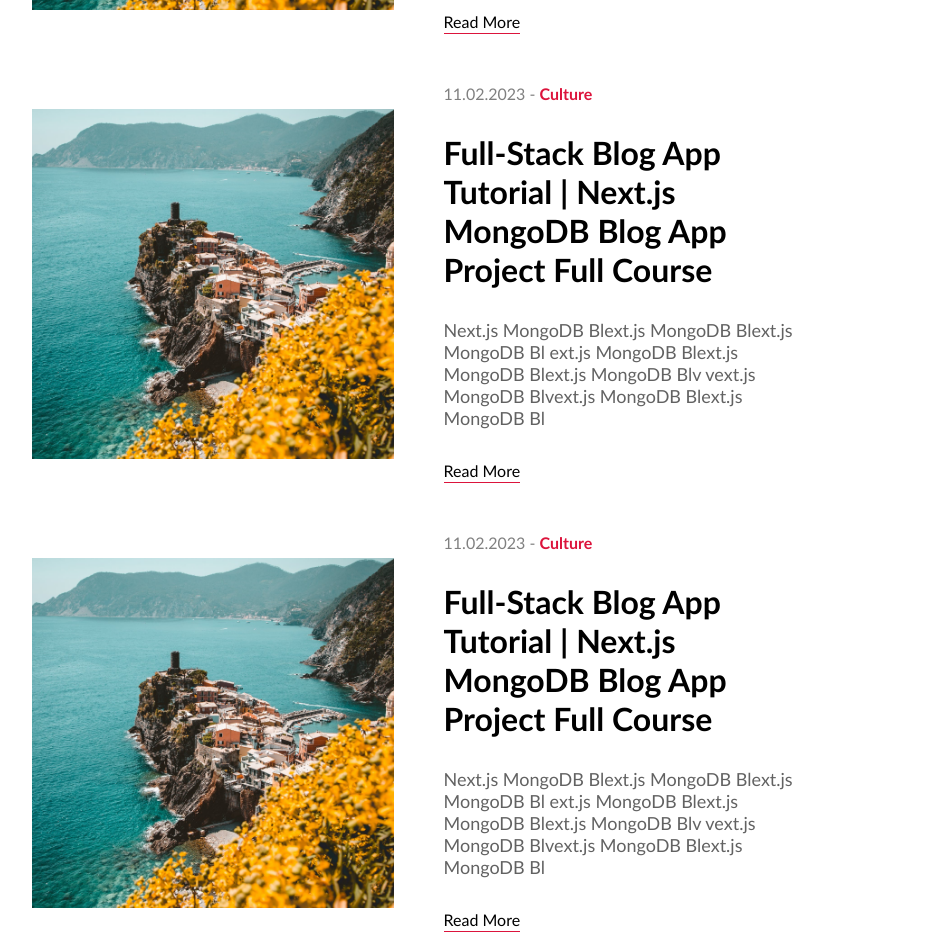
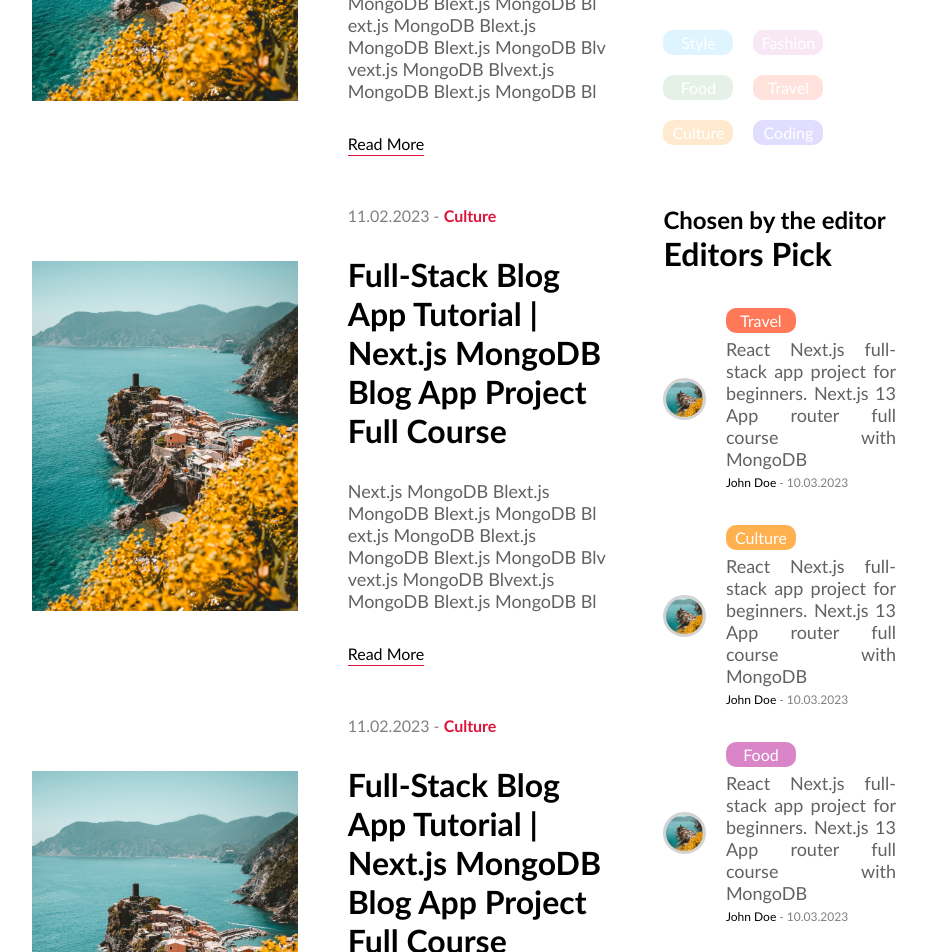
Before and after one commit to alifzwan/NextJS-blog-app, a Next.js app: page / in a window 1280 px wide. Shown: the part 2220-3172 px from the top of the page, without its empty margins (176-1103 px from the left). Built offline with nearby package versions, Linux system fonts and the light colour scheme.

Commit message:
Added Menu section which consists of MenuPosts.jsx and MenuCategories.jsx

```diff
--- a/src/components/menu/Menu.jsx
+++ b/src/components/menu/Menu.jsx
@@ -1,9 +1,21 @@
 import React from 'react'
 import styles from "./menu.module.scss"
+import MenuPosts from '../menuPosts/MenuPosts'
+import MenuCategories from '../menuCategories/MenuCategories'
 
 const Menu = () => {
   return (
-    <div className={styles.container}>Menu</div>
+    <div className={styles.container}>
+        <h2 className={styles.subtitle}>{"What's hot"}</h2>
+        <h1 className={styles.title}>Most Popular</h1>
+        <MenuPosts withImage={false}/>
+        <h2 className={styles.subtitle}>Discover By Topic</h2>
+        <h1 className={styles.title}>Categories</h1>
+        <MenuCategories />
+        <h2 className={styles.subtitle}>Chosen by the editor</h2>
+        <h1 className={styles.title}>Editors Pick</h1>
+        <MenuPosts withImage={true}/>
+    </div>
   )
 }
 
--- a/src/components/menu/menu.module.scss
+++ b/src/components/menu/menu.module.scss
@@ -0,0 +1,21 @@
+.container {
+    flex: 2;
+    margin-top: 60px;
+    .items{
+        display: flex;
+        flex-direction: column;
+        gap: 35px;
+        margin: 35px 0 65px 0;
+
+
+        .subtitle {
+            color:grey;
+            font-size: 16px;
+            font-weight: 400;
+        }
+        .title {
+            font-size: 20px;
+        }
+
+    }
+}
--- /dev/null
+++ b/src/components/menuCategories/MenuCategories.jsx
@@ -0,0 +1,18 @@
+import React from 'react'
+import styles from "./menuCategories.module.scss"
+import Link from 'next/link'
+
+const MenuCategories = () => {
+  return (
+    <div className={styles.categoryList}>
+      <Link href="/blog?cat=style" className={`${styles.categoryItem} ${styles.style}`  }>Style</Link>
+      <Link href="/blog?cat=fashion" className={`${styles.categoryItem} ${styles.fashion}`}>Fashion</Link>
+      <Link href="/blog?cat=food" className={`${styles.categoryItem} ${styles.food}`   }>Food</Link>
+      <Link href="/blog?cat=travel" className={`${styles.categoryItem} ${styles.travel}` }>Travel</Link>
+      <Link href="/blog?cat=culture" className={`${styles.categoryItem} ${styles.culture}`}>Culture</Link>
+      <Link href="/blog?cat=coding" className={`${styles.categoryItem} ${styles.coding}` }>Coding</Link>
+   </div>
+  )
+}
+
+export default MenuCategories
--- /dev/null
+++ b/src/components/menuCategories/menuCategories.module.scss
@@ -0,0 +1,35 @@
+.categoryList {
+    margin: 35px 0 60px 0;
+    display: flex;
+    flex-wrap: wrap;
+    gap:20px;
+
+
+    .categoryItem {
+        padding: 3px 8px;
+        border-radius: 10px;
+        font: 12px;
+        color: white;
+        text-align: center;
+        width: 70px;
+    }
+
+    .categoryItem.style {
+        background-color: #57c4ff31;
+    }
+    .categoryItem.fashion {
+        background-color: #da85c731;
+    }
+    .categoryItem.food {
+        background-color: #7fb88133;
+    }
+    .categoryItem.travel {
+        background-color: #ff795736;
+    }
+    .categoryItem.culture {
+        background-color: #ffb04f45;
+    }
+    .categoryItem.coding {
+        background-color: #5e4fff31;
+    }
+}
--- /dev/null
+++ b/src/components/menuPosts/MenuPosts.jsx
@@ -0,0 +1,107 @@
+import React from 'react'
+import styles from "./menuPosts.module.scss"
+import Link from 'next/link'
+import Image from 'next/image'
+
+const MenuPosts = ({withImage}) => {
+  return (
+        <div className={styles.items}>
+            <Link href="/" className={styles.item}>
+
+                {withImage && (
+                <div className={styles.imageContainer}>
+                  <Image src="/p1.jpeg" alt="" fill className={styles.image} />
+                </div>
+                )}
+
+                <div className={styles.textContainer}>
+                    <span className={`${styles.category} ${styles.travel}`}>
+                      Travel
+                    </span>
+
+                    <h3 className={styles.postTitle}>
+                      React Next.js full-stack app project for beginners. Next.js 13 App router full course with MongoDB
+                    </h3>
+
+                    <div className={styles.details}>
+                      <span className={styles.username}>John Doe</span>
+                      <span className={styles.date}> - 10.03.2023</span>
+                    </div>
+                </div>
+            </Link>
+            <Link href="/" className={styles.item}>
+
+                {withImage &&(
+                <div className={styles.imageContainer}>
+                  <Image src="/p1.jpeg" alt="" fill className={styles.image} />
+                </div>
+                )}
+
+                <div className={styles.textContainer}>
+                    <span className={`${styles.category} ${styles.culture}`}>
+                      Culture
+                    </span>
+
+                    <h3 className={styles.postTitle}>
+                      React Next.js full-stack app project for beginners. Next.js 13 App router full course with MongoDB
+                    </h3>
+
+                    <div className={styles.details}>
+                      <span className={styles.username}>John Doe</span>
+                      <span className={styles.date}> - 10.03.2023</span>
+                    </div>
+                </div>
+            </Link>
+
+            <Link href="/" className={styles.item}>
+
+                {withImage && (
+                <div className={styles.imageContainer}>
+                  <Image src="/p1.jpeg" alt="" fill className={styles.image} />
+                </div>
+                )}
+
+                <div className={styles.textContainer}>
+                    <span className={`${styles.category} ${styles.food}`}>
+                      Food
+                    </span>
+
+                    <h3 className={styles.postTitle}>
+                      React Next.js full-stack app project for beginners. Next.js 13 App router full course with MongoDB
+                    </h3>
+
+                    <div className={styles.details}>
+                      <span className={styles.username}>John Doe</span>
+                      <span className={styles.date}> - 10.03.2023</span>
+                    </div>
+                </div>
+            </Link>
+
+            <Link href="/" className={styles.item}>
+
+                {withImage && (
+                <div className={styles.imageContainer}>
+                  <Image src="/p1.jpeg" alt="" fill className={styles.image} />
+                </div>
+                )}
+
+                <div className={styles.textContainer}>
+                    <span className={`${styles.category} ${styles.fashion}`}>
+                      Fashion
+                    </span>
+
+                    <h3 className={styles.postTitle}>
+                      React Next.js full-stack app project for beginners. Next.js 13 App router full course with MongoDB
+                    </h3>
+
+                    <div className={styles.details}>
+                      <span className={styles.username}>John Doe</span>
+                      <span className={styles.date}> - 10.03.2023</span>
+                    </div>
+                </div>
+            </Link>
+        </div>
+    )
+}
+
+export default MenuPosts
--- /dev/null
+++ b/src/components/menuPosts/menuPosts.module.scss
@@ -0,0 +1,65 @@
+.items {
+    display: flex;
+    flex-direction: column;
+    gap: 35px;
+    margin: 35px 0 60px 0;
+    .item {
+        display: flex;
+        align-items: center;
+        gap: 20px;
+
+        .imageContainer {
+            flex:1;
+            aspect-ratio: 1/1;
+            position: relative;
+            .image {
+                border-radius: 50%;
+                border: 3px solid lightgray;
+                object-fit: cover;
+            }
+        }
+        .textContainer {
+            flex: 4;
+            display: flex;
+            flex-direction: column;
+            gap: 5px;
+
+            .category {
+                padding: 3px 8px;
+                border-radius: 10px;
+                font: 12px;
+                color: white;
+                text-align: center;
+                width: 70px;
+
+            }
+            .category.travel {
+                background-color: #ff7857;
+            }
+            .category.culture {
+                background-color: #ffb04f;
+            }
+            .category.food {
+                background-color: #da85c7;
+            }
+            .category.fashion {
+                background-color: #7fb881;
+            }
+
+
+            .postTitle {
+                font-size: 18px;
+                font-weight: 500;
+                text-align: justify;
+                color: var(--softTextColor)
+            }
+            .details {
+                font-size: 12px;
+                .date {
+                    color: gray;
+                }
+            }
+
+        }
+    }
+}
```
